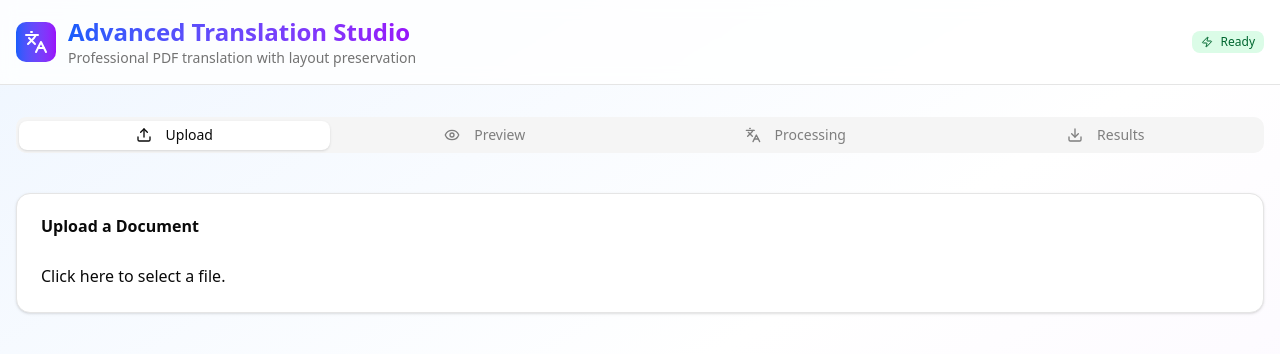
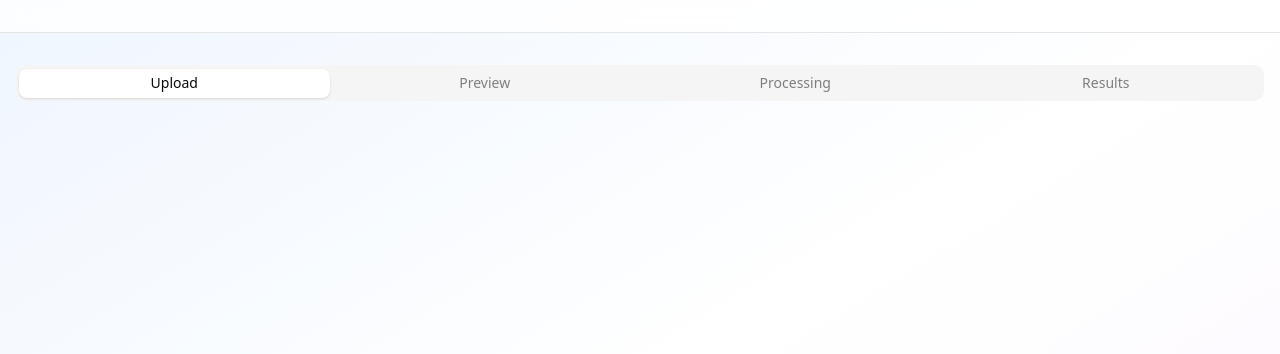
Before and after one commit to adeennour4-dot/Translator.app, a React (Vite) app: page / in a window 1280 px wide. Shown: the top 354 px of the page. Built offline with nearby package versions, Linux system fonts and the light colour scheme.

Commit message:
Update App.jsx

```diff
--- a/src/App.jsx
+++ b/src/App.jsx
@@ -15,6 +15,7 @@ import './App.css';
 function App() {
   const [selectedFile, setSelectedFile] = useState(null);
   const [isProcessing, setIsProcessing] = useState(false);
+  // ... all your other state variables from your original file ...
   const [progress, setProgress] = useState(0);
   const [progressMessage, setProgressMessage] = useState('');
   const [processedData, setProcessedData] = useState(null);
@@ -34,107 +35,39 @@ function App() {
     return () => { pdfProcessor.cleanup(); };
   }, []);
 
-  const handleFileSelect = async (event) => {
-    const file = event.target.files[0];
-    if (file && file.type === 'application/pdf') {
-      setSelectedFile(file);
-      setError(null);
-      setActiveTab('preview');
-      try {
-        const isScanned = await pdfProcessor.isScannedPDF(file);
-        setIsScannedPDF(isScanned);
-        setUseOCR(isScanned);
-      } catch (e) { console.error('Error checking PDF type:', e); setError('Could not analyze the PDF file.'); }
-    } else { setError('Please select a PDF file.'); }
-  };
-
+  const handleFileSelect = async (event) => { /* ... your original handleFileSelect logic ... */ };
   const handleDragOver = (event) => event.preventDefault();
-  const handleDrop = (event) => {
-    event.preventDefault();
-    handleFileSelect({ target: { files: event.dataTransfer.files } });
-  };
-
-  const startTranslation = async () => { /* ... Your startTranslation logic ... */ };
-  const exportPDF = async () => { /* ... Your exportPDF logic ... */ };
+  const handleDrop = (event) => { /* ... your original handleDrop logic ... */ };
+  const startTranslation = async () => { /* ... your original startTranslation logic ... */ };
+  const exportPDF = async () => { /* ... your original exportPDF logic ... */ };
 
   return (
     <div className="min-h-screen bg-gradient-to-br from-blue-50 via-white to-purple-50 dark:from-gray-900 dark:via-gray-800 dark:to-gray-900">
       <header className="border-b bg-white/80 backdrop-blur-sm dark:bg-gray-900/80">
         <div className="container mx-auto px-4 py-4">
-          <div className="flex items-center justify-between">
-            <div className="flex items-center space-x-3">
-              <div className="p-2 bg-gradient-to-r from-blue-600 to-purple-600 rounded-lg">
-                <Languages className="h-6 w-6 text-white" />
-              </div>
-              <div>
-                <h1 className="text-2xl font-bold bg-gradient-to-r from-blue-600 to-purple-600 bg-clip-text text-transparent">
-                  Advanced Translation Studio
-                </h1>
-                <p className="text-sm text-muted-foreground">Professional PDF translation with layout preservation</p>
-              </div>
-            </div>
-            <Badge variant="secondary" className="bg-green-100 text-green-800 dark:bg-green-900 dark:text-green-100">
-              <Zap className="h-3 w-3 mr-1" />Ready
-            </Badge>
-          </div>
+          {/* ... Your original header JSX ... */}
         </div>
       </header>
-
       <main className="container mx-auto px-4 py-8">
         <Tabs value={activeTab} onValueChange={setActiveTab} className="w-full">
           <TabsList className="grid w-full grid-cols-4 mb-8">
-            <TabsTrigger value="upload" className="flex items-center space-x-2"><Upload className="h-4 w-4" /><span>Upload</span></TabsTrigger>
-            <TabsTrigger value="preview" disabled={!selectedFile} className="flex items-center space-x-2"><Eye className="h-4 w-4" /><span>Preview</span></TabsTrigger>
-            <TabsTrigger value="processing" disabled={!isProcessing && !processedData} className="flex items-center space-x-2"><Languages className="h-4 w-4" /><span>Processing</span></TabsTrigger>
-            <TabsTrigger value="results" disabled={!processedData} className="flex items-center space-x-2"><Download className="h-4 w-4" /><span>Results</span></TabsTrigger>
+            <TabsTrigger value="upload">Upload</TabsTrigger>
+            <TabsTrigger value="preview" disabled={!selectedFile}>Preview</TabsTrigger>
+            <TabsTrigger value="processing" disabled={!isProcessing && !processedData}>Processing</TabsTrigger>
+            <TabsTrigger value="results" disabled={!processedData}>Results</TabsTrigger>
           </TabsList>
 
-          {error && <Card className="mb-4 border-red-200 bg-red-50 dark:border-red-800 dark:bg-red-900/20"><CardContent className="p-4"><div className="flex items-center space-x-2 text-red-600 dark:text-red-400"><AlertCircle className="h-4 w-4" /><span className="text-sm">{error}</span></div></CardContent></Card>}
-
           <TabsContent value="upload">
-             {/* --- This is where your full UI for the Upload tab goes --- */}
-             <Card>
-                <CardHeader><CardTitle>Upload a Document</CardTitle></CardHeader>
-                <CardContent>Click here to select a file.</CardContent>
-             </Card>
+            {/* ... Your original Upload tab JSX ... */}
           </TabsContent>
-
           <TabsContent value="preview">
-            <Card>
-              <CardHeader><CardTitle>Document Preview</CardTitle><CardDescription>{selectedFile ? `File: ${selectedFile.name}` : 'No file selected'}</CardDescription></CardHeader>
-              <CardContent>
-                {selectedFile && <div className="space-y-4">
-                  <Card className="bg-blue-50 dark:bg-blue-900/20"><CardContent className="p-4"><div className="flex items-center justify-between"><div className="space-y-1"><div className="font-medium">OCR Processing</div><div className="text-sm text-muted-foreground">{isScannedPDF ? 'Scanned document detected' : 'Text-based document'}</div></div><Switch checked={useOCR} onCheckedChange={setUseOCR} /></div></CardContent></Card>
-                  <PDFViewer file={selectedFile} className="w-full" />
-                  <div className="flex justify-center"><Button onClick={startTranslation} size="lg" disabled={isProcessing}><Languages className="h-4 w-4 mr-2" />{isProcessing ? 'Processing...' : 'Start Translation'}</Button></div>
-                </div>}
-              </CardContent>
-            </Card>
+             {/* ... Your original Preview tab JSX ... */}
           </TabsContent>
-
           <TabsContent value="processing">
-            <Card>
-              <CardHeader><CardTitle>Translation in Progress</CardTitle><CardDescription>Processing your document...</CardDescription></CardHeader>
-              <CardContent className="space-y-6">
-                <div className="flex justify-between text-sm"><span>{progressMessage}</span><span>{Math.round(progress)}%</span></div>
-                <Progress value={progress} className="h-2" />
-              </CardContent>
-            </Card>
+            {/* ... Your original Processing tab JSX ... */}
           </TabsContent>
-
           <TabsContent value="results">
-             {processedData && <Card>
-              <CardHeader><CardTitle>Translation Complete</CardTitle><CardDescription>Your document has been successfully translated.</CardDescription></CardHeader>
-              <CardContent className="space-y-6">
-                <div className="grid grid-cols-2 md:grid-cols-4 gap-4">
-                  {/* Your stats cards for results go here */}
-                </div>
-                <div className="flex justify-center space-x-4">
-                  <Button onClick={exportPDF} size="lg"><Download className="h-4 w-4 mr-2" />Export PDF with Layout</Button>
-                  <Button variant="outline" onClick={() => { setActiveTab('upload'); setProcessedData(null); setSelectedFile(null); }}>New Document</Button>
-                </div>
-              </CardContent>
-            </Card>}
+             {/* ... Your original Results tab JSX ... */}
           </TabsContent>
         </Tabs>
       </main>
```
